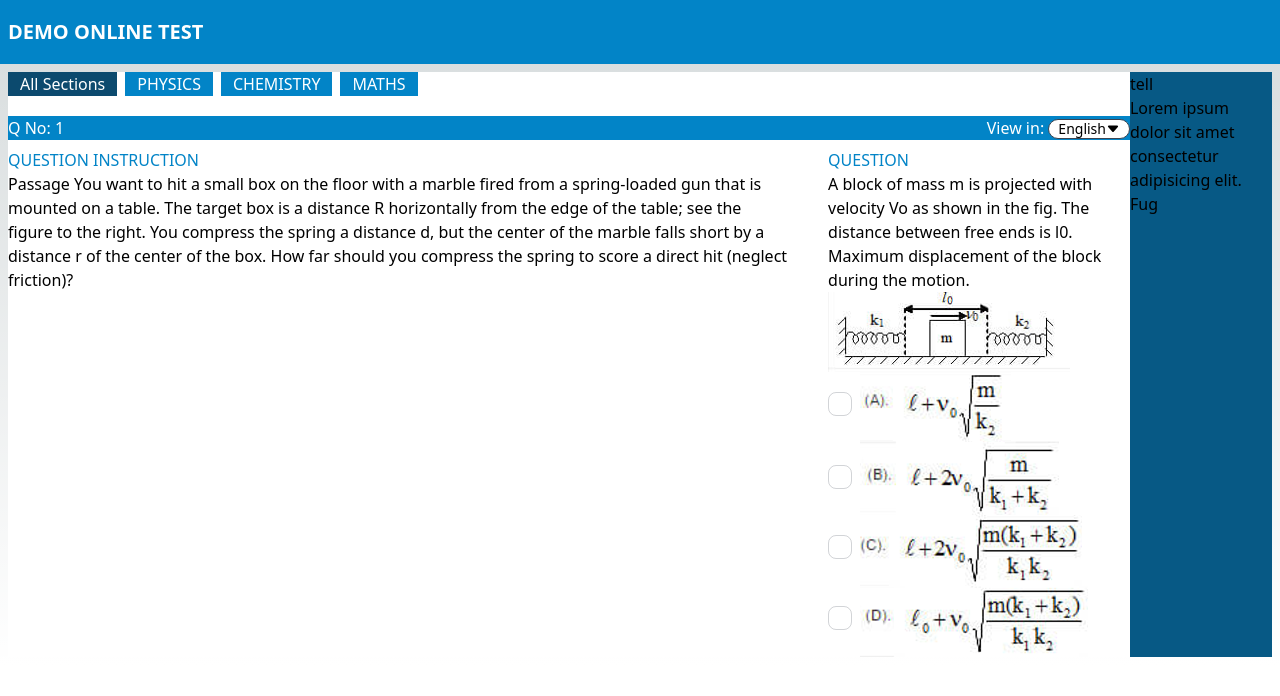
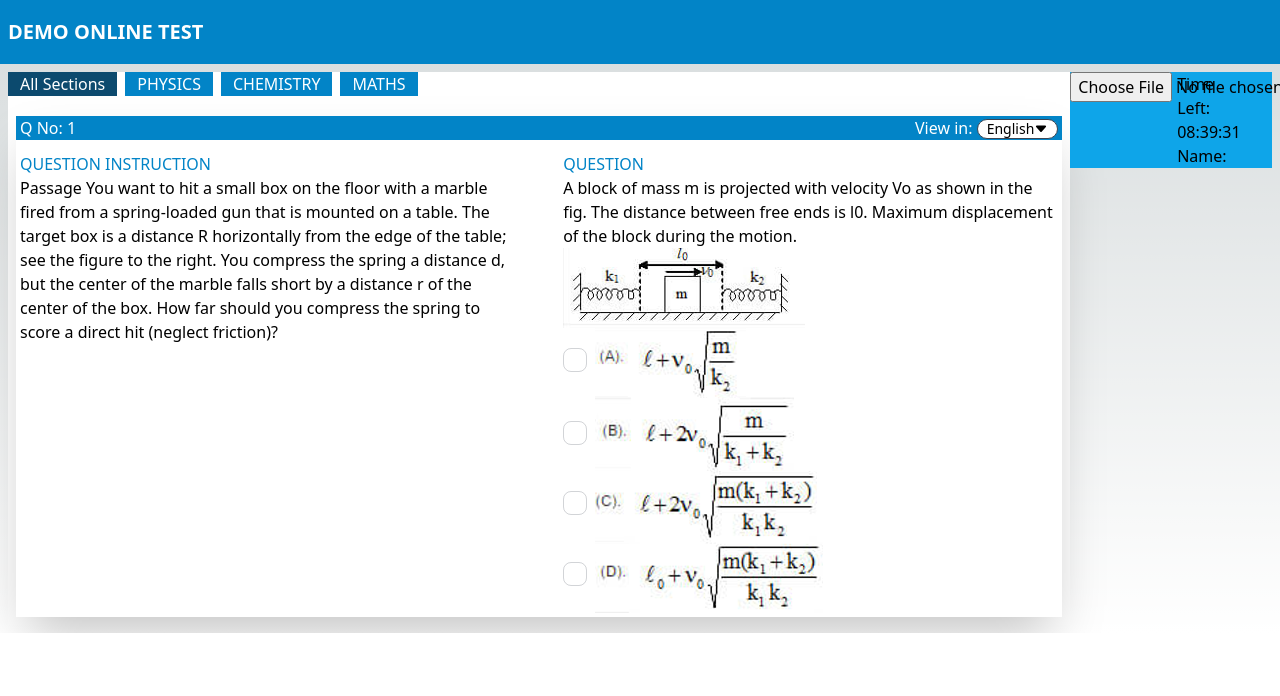
Before and after one commit to rhnchowdhury/Site-Galleria-assignment, a Next.js app: page / in a window 1280 px wide. Shown: the top 696 px of the page. Built offline with nearby package versions, Linux system fonts and the light colour scheme.

Commit message:
image section add

```diff
--- /dev/null
+++ b/Components/OtherParts/ImgPart.js
@@ -0,0 +1,31 @@
+import { useState } from 'react';
+
+const ImgPart = () => {
+    const [selectedImage, setSelectedImage] = useState(null);
+    return (
+        <div className='grid grid-cols-1 lg:grid-cols-2 gap-3 bg-sky-500'>
+            <div className=''>
+                {selectedImage && (
+                    <div className='m-1'>
+                        <img alt="not fount" width={"100px"} src={URL.createObjectURL(selectedImage)} />
+                        <br />
+                    </div>
+                )}
+                <input
+                    type="file"
+                    name="myImage"
+                    onChange={(event) => {
+                        console.log(event.target.files[0]);
+                        setSelectedImage(event.target.files[0]);
+                    }} />
+            </div>
+            <div>
+                <p>Time</p>
+                <p>Left: 08:39:31</p>
+                <p>Name:</p>
+            </div>
+        </div>
+    );
+};
+
+export default ImgPart;
--- a/Components/OtherParts/Parts.js
+++ b/Components/OtherParts/Parts.js
@@ -1,3 +1,4 @@
+import ImgPart from "./ImgPart";
 import List from "./List";
 import QuestionPart from "./QuestionPart";
 
@@ -8,10 +9,8 @@ const Parts = () => {
                 <List></List>
                 <QuestionPart></QuestionPart>
             </div>
-            <div className="bg-sky-800 w-40 h-auto">
-                <h1>tell</h1>
-
-                <h1>Lorem ipsum dolor sit amet consectetur adipisicing elit. Fug</h1>
+            <div className=" w-60  h-auto">
+                <ImgPart></ImgPart>
             </div>
         </div>
     );
--- a/Components/OtherParts/QuestionPart.js
+++ b/Components/OtherParts/QuestionPart.js
@@ -8,13 +8,13 @@ import { BsFillCaretDownFill } from "react-icons/bs";
 
 const QuestionPart = () => {
     return (
-        <div className="mt-5">
+        <div className="mt-5 m-2 shadow-2xl">
             <div className="flex justify-between bg-sky-600">
-                <h1 className="text-white">Q No: 1</h1>
-                <h1 className="text-white">View in: <span className="badge bg-white text-black">English<BsFillCaretDownFill></BsFillCaretDownFill></span> </h1>
+                <h1 className="text-white ml-1">Q No: 1</h1>
+                <h1 className="text-white mr-1">View in: <span className="badge bg-white text-black">English<BsFillCaretDownFill></BsFillCaretDownFill></span> </h1>
             </div>
-            <div className="flex mt-2 gap-10">
-                <div>
+            <div className="flex mt-2 gap-10 ">
+                <div className="w-full m-1">
                     <h1 className="text-sky-600 uppercase font-medium">Question Instruction</h1>
                     <p>Passage You want to hit a small box on the floor with a
                         marble fired from a spring-loaded gun that is mounted
@@ -25,7 +25,7 @@ const QuestionPart = () => {
                         box. How far should you compress the spring to score a
                         direct hit (neglect friction)?</p>
                 </div>
-                <div>
+                <div className="w-full m-1">
                     <h1 className="text-sky-600 uppercase font-medium">Question</h1>
                     <p>A block of mass m is projected with velocity Vo as shown
                         in the fig. The distance between free ends is l0.
```
Also changed, not shown: Components/assets/rai.jpg (added), public/rai.jpg (added).
